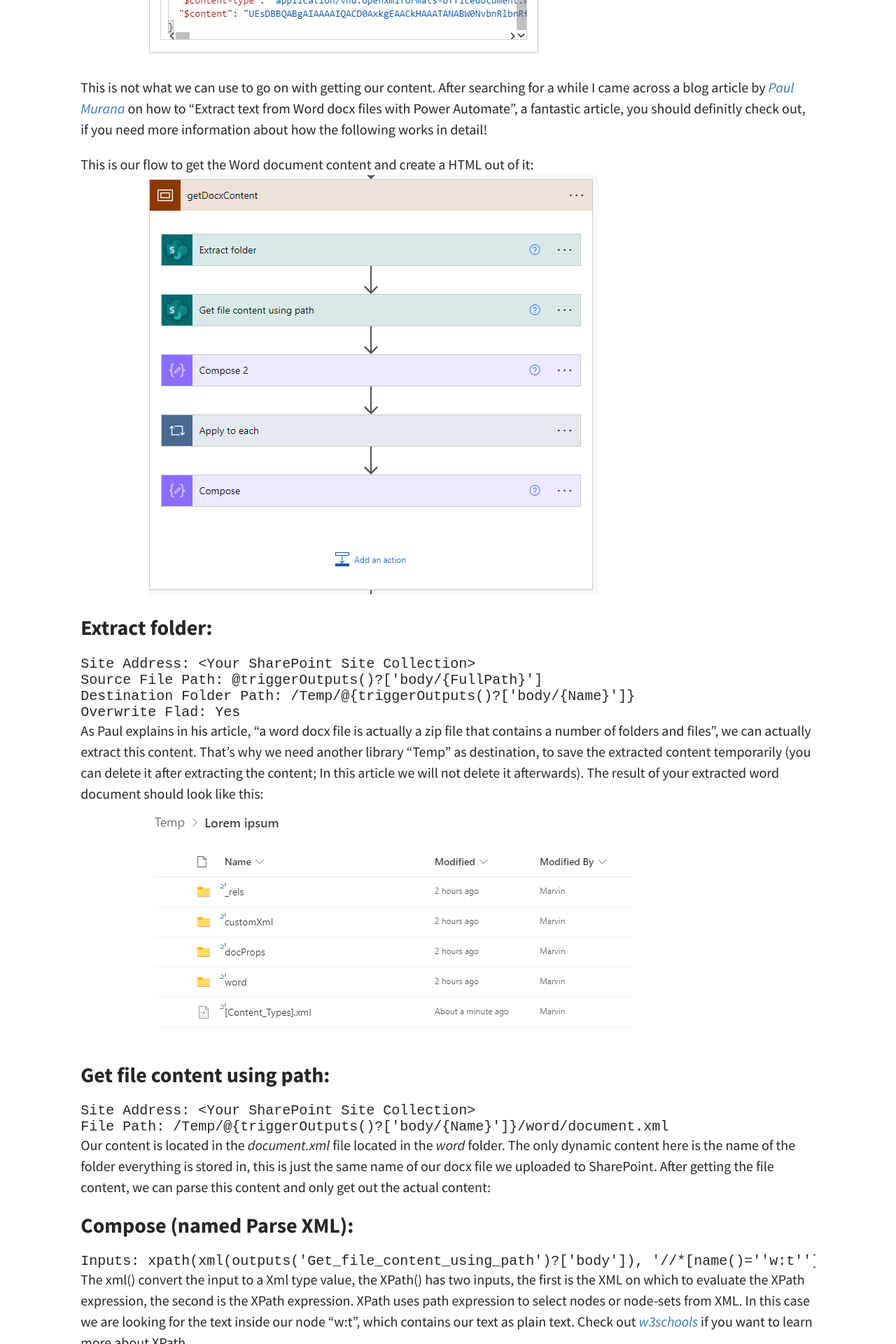
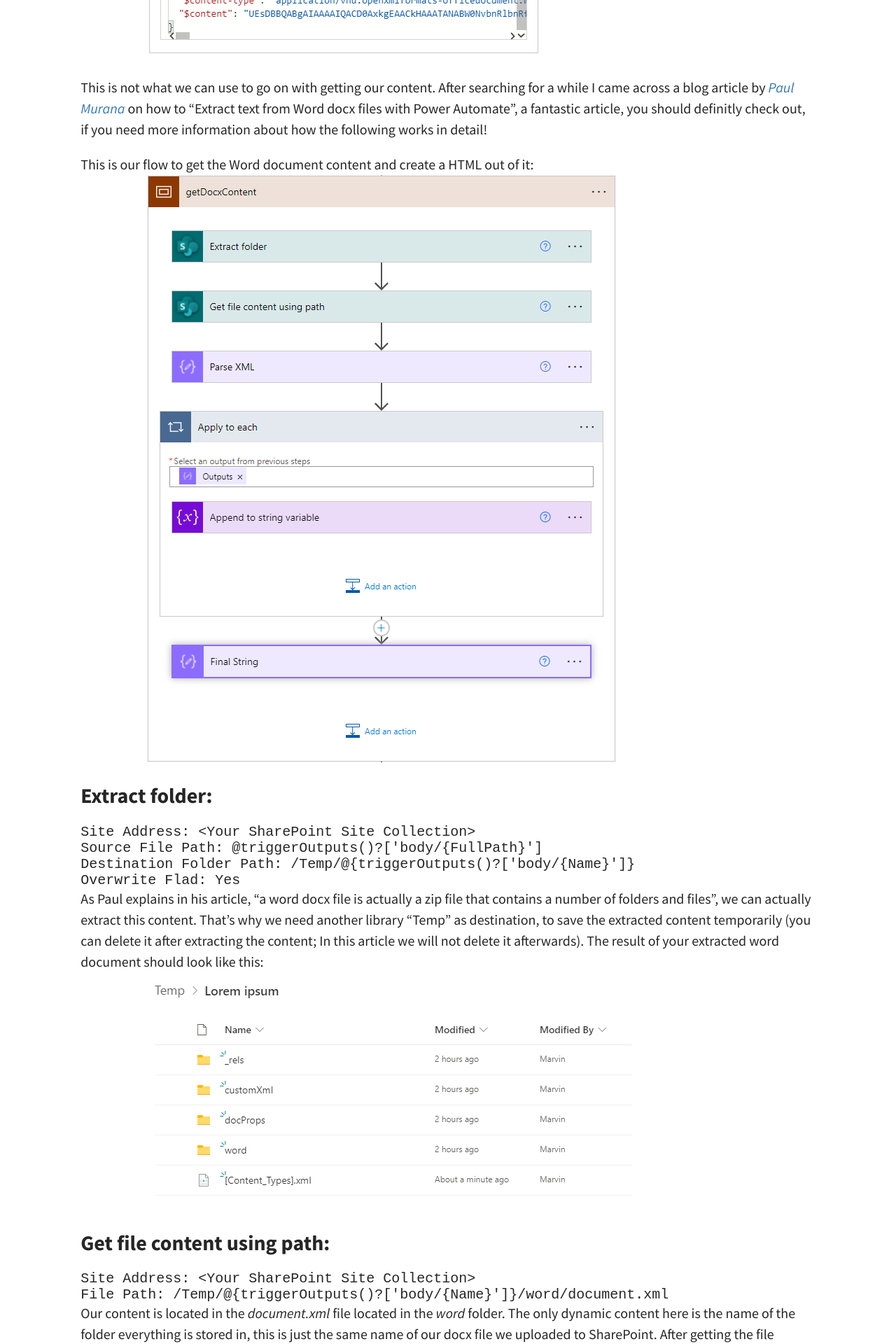
Before and after one commit to Cloud-Kumpel/CloudKumpel, a Jekyll site: the page built from _posts/2021-10-30-Power-Automate-Create-SharePoint-Page-from-Word-document.md, in a window 1280 px wide. Shown: the part 1341-3261 px from the top of the page at 70% size. Built offline with Jekyll 4.4.1, drawn with Linux system fonts in a browser that asks for light colours; comment, search, counter and statistics services are not loaded.

Commit message:
Update image

```diff
--- a/_posts/2021-10-30-Power-Automate-Create-SharePoint-Page-from-Word-document.md
+++ b/_posts/2021-10-30-Power-Automate-Create-SharePoint-Page-from-Word-document.md
@@ -29,7 +29,7 @@
 This is not what we can use to go on with getting our content. After searching for a while I came across a blog article by _[Paul Murana](https://www.tachytelic.net/2021/05/power-automate-extract-text-from-word-docx-file)_ on how to "Extract text from Word docx files with Power Automate", a fantastic article, you should definitly check out, if you need more information about how the following works in detail!
 
 This is our flow to get the Word document content and create a HTML out of it:
-![]({{"assets/img/posts/2021-10-30/Image 033.png" | relative_url}})
+![]({{"assets/img/posts/2021-10-30/Image 034.png" | relative_url}})
 
 ### Extract folder:
 
```
Also changed, not shown: assets/img/posts/2021-10-30/Image 034.png (added).
